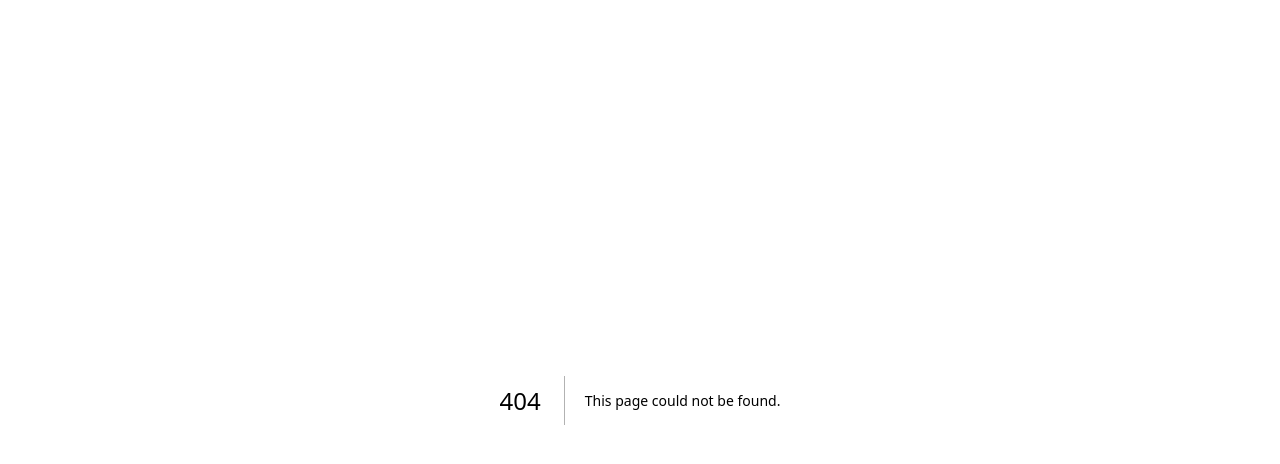
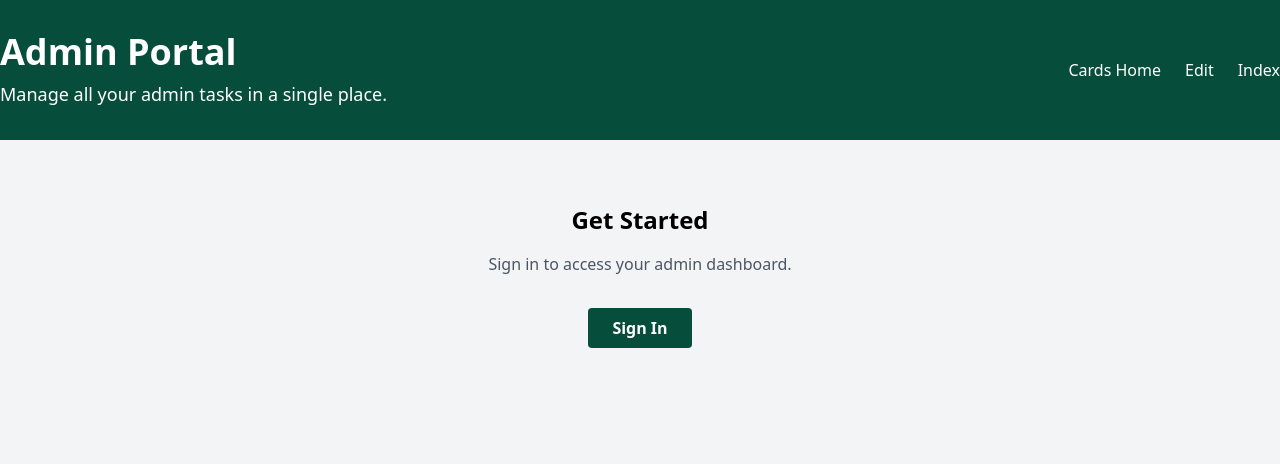
Before and after one commit to Ensign-College/survival-admin-portal, a Next.js app: page /landing_page in a window 1280 px wide. Before the commit this address had no page. Shown: the top 464 px of the page. Built offline with nearby package versions, Linux system fonts and the light colour scheme.

Commit message:
created the landing page

```diff
--- a/package.json
+++ b/package.json
@@ -21,6 +21,7 @@
     "postcss": "^8.4.24",
     "react": "18.2.0",
     "react-dom": "18.2.0",
+    "react-router-dom": "^6.16.0",
     "tailwindcss": "^3.3.2"
   },
   "devDependencies": {
--- /dev/null
+++ b/pages/landing_page.tsx
@@ -0,0 +1,48 @@
+import React from 'react';
+
+function LandingPage() {
+    return (
+        <div className="bg-gray-100 min-h-screen">
+            {/*page header*/}
+            <header className="bg-emerald-900 text-white py-8">
+                <div className="container mx-auto flex justify-between items-center">
+                    <div>
+                        <h1 className="text-4xl font-bold">Admin Portal</h1>
+                        <p className="mt-2 text-lg">Manage all your admin tasks in a single place.</p>
+                    </div>
+                    <nav>
+                        <ul className="flex space-x-6">
+                            <li>
+                                <a href="./HomePage">Cards Home</a>
+                            </li>
+                            <li>
+                                <a href="./EditModal">Edit</a>
+                            </li>
+                            <li>
+                                <a href="./index">Index</a>
+                            </li>
+                        </ul>
+                    </nav>
+                </div>
+            </header>
+
+            {/*page body*/}
+            <main className="container mx-auto py-16">
+                <div className="text-center">
+                    <h2 className="text-2xl font-semibold">Get Started</h2>
+                    <p className="mt-4 text-gray-600">Sign in to access your admin dashboard.</p>
+                </div>
+
+                {/*sign in button*/}
+                <div className="mt-8 flex justify-center">
+                    <a
+                        href="./AuthForm"
+                        className="bg-emerald-900 hover:bg-emerald-700 text-white font-semibold py-2 px-6 rounded transition duration-300"
+                    >Sign In</a>
+                </div>
+            </main>
+        </div>
+    )
+}
+
+export default LandingPage;
```
Also changed, not shown: 1 other file (tests, documents, lock files or other folders).
